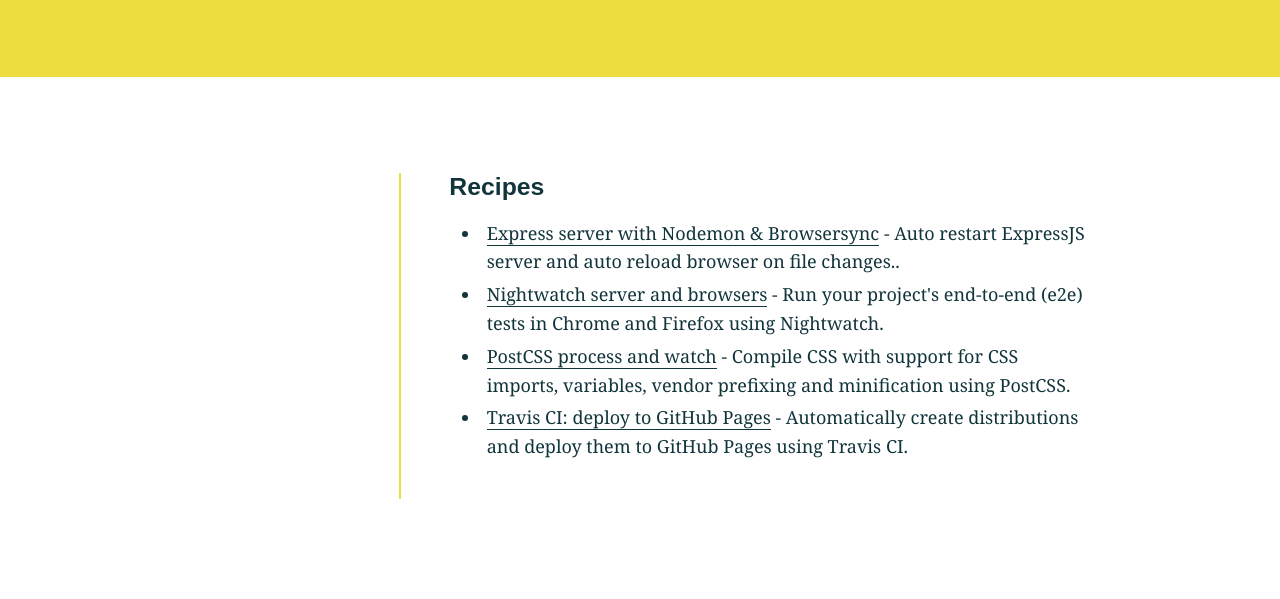
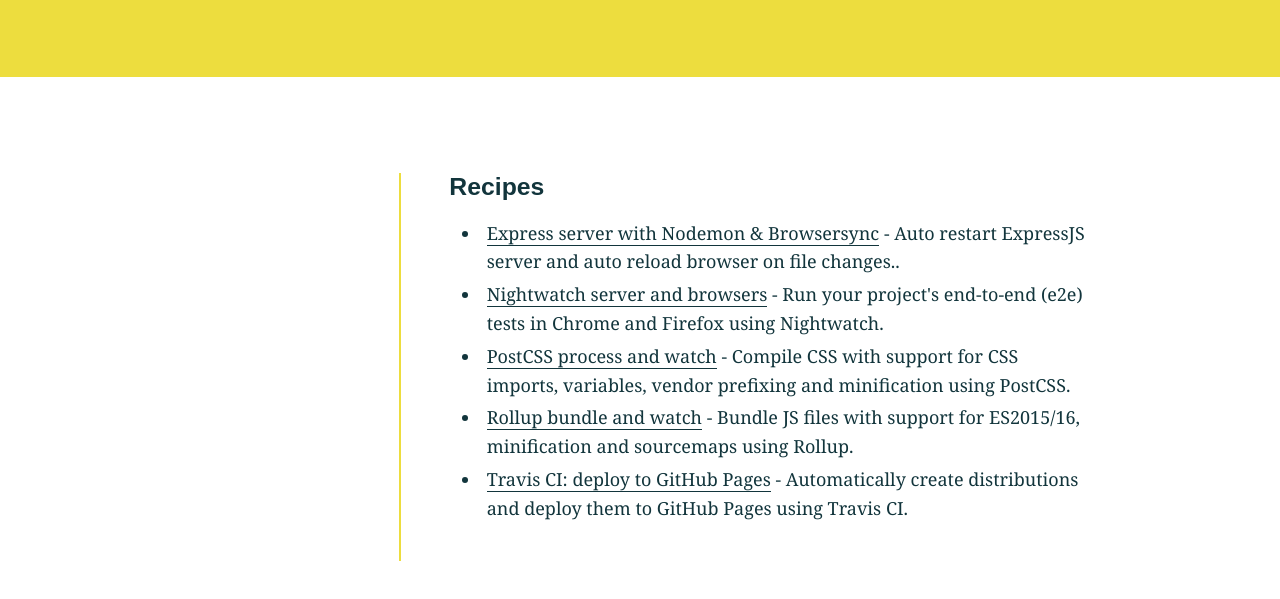
Before and after one commit to voorhoede/front-end-tooling-recipes, a plain HTML site: page index.html in a window 1280 px wide. Shown: the part 219-818 px from the top of the page. Drawn offline with Linux system fonts and the light colour scheme.

Commit message:
Travis build 5

```diff
--- a/index.html
+++ b/index.html
@@ -35,6 +35,7 @@
 <li><a href="https://github.com/voorhoede/front-end-tooling-recipes.git/blob/master//express-with-nodemon-browsersync/">Express server with Nodemon &amp; Browsersync</a> - Auto restart ExpressJS server and auto reload browser on file changes..</li>
 <li><a href="https://github.com/voorhoede/front-end-tooling-recipes.git/blob/master//nightwatch-server-and-browsers/">Nightwatch server and browsers</a> - Run your project&apos;s end-to-end (e2e) tests in Chrome and Firefox using Nightwatch.</li>
 <li><a href="https://github.com/voorhoede/front-end-tooling-recipes.git/blob/master//postcss-process-and-watch/">PostCSS process and watch</a> - Compile CSS with support for CSS imports, variables, vendor prefixing and minification using PostCSS.</li>
+<li><a href="https://github.com/voorhoede/front-end-tooling-recipes.git/blob/master//rollup-bundle-and-watch/">Rollup bundle and watch</a> -  Bundle JS files with support for ES2015/16, minification and sourcemaps using Rollup.</li>
 <li><a href="https://github.com/voorhoede/front-end-tooling-recipes.git/blob/master//travis-deploy-to-gh-pages/">Travis CI: deploy to GitHub Pages</a> - Automatically create distributions and deploy them to GitHub Pages using Travis CI.</li>
 </ul>
 
```
